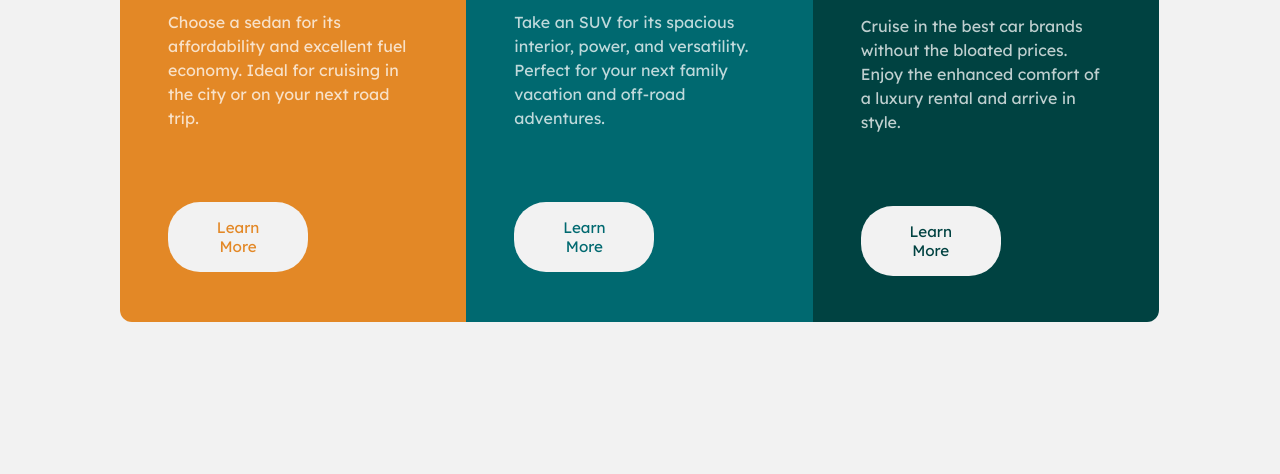
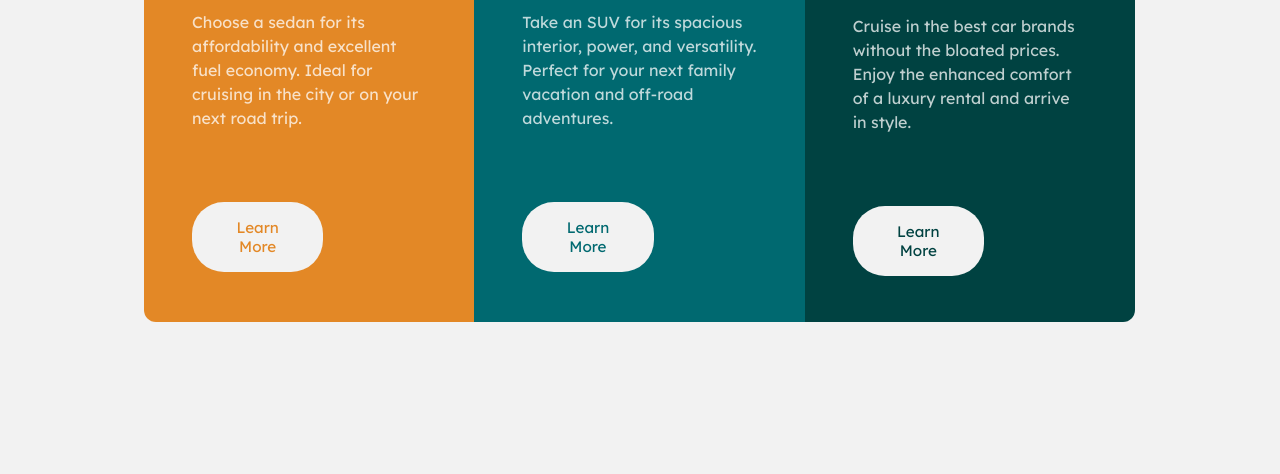
Before and after one commit to brhodes1825/3-column-preview-card, a plain HTML site: page index.html in a window 1280 px wide. Shown: the part 326-800 px from the top of the page. Drawn offline with Linux system fonts and the light colour scheme; a web font is replaced by a local one.

Commit message:
Update styles.css

```diff
--- a/styles.css
+++ b/styles.css
@@ -35,7 +35,7 @@ body {
 }
 
 .card {
-  width: 65rem;
+  width: 62rem;
   height: 31rem;
   display: flex;
 }
```
